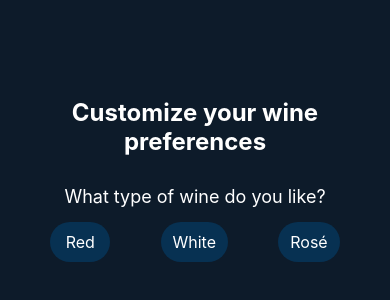
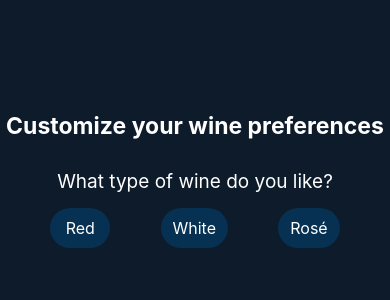
Before and after one commit to Cabezlea/Vinum, a React Native app: screen /Questions in a window 390 px wide. Shown: the part 232-532 px from the top of the page. Built offline with nearby package versions, Linux system fonts and the light colour scheme.

Commit message:
almost final touches for Questions design

```diff
--- a/pages/Questions.jsx
+++ b/pages/Questions.jsx
@@ -96,7 +96,7 @@ const styles = StyleSheet.create({
     backgroundColor: '#0D1B2A',
   },
   headerText: {
-    fontSize: 24,
+    fontSize: 23,
     fontWeight: 'bold',
     color: '#FFFFFF',
     marginBottom: 30,
@@ -104,7 +104,7 @@ const styles = StyleSheet.create({
   },
   questionText: {
     color: '#FFFFFF',
-    fontSize: 18,
+    fontSize: 19,
     marginBottom: 15,
     textAlign: 'center',
   },
```
